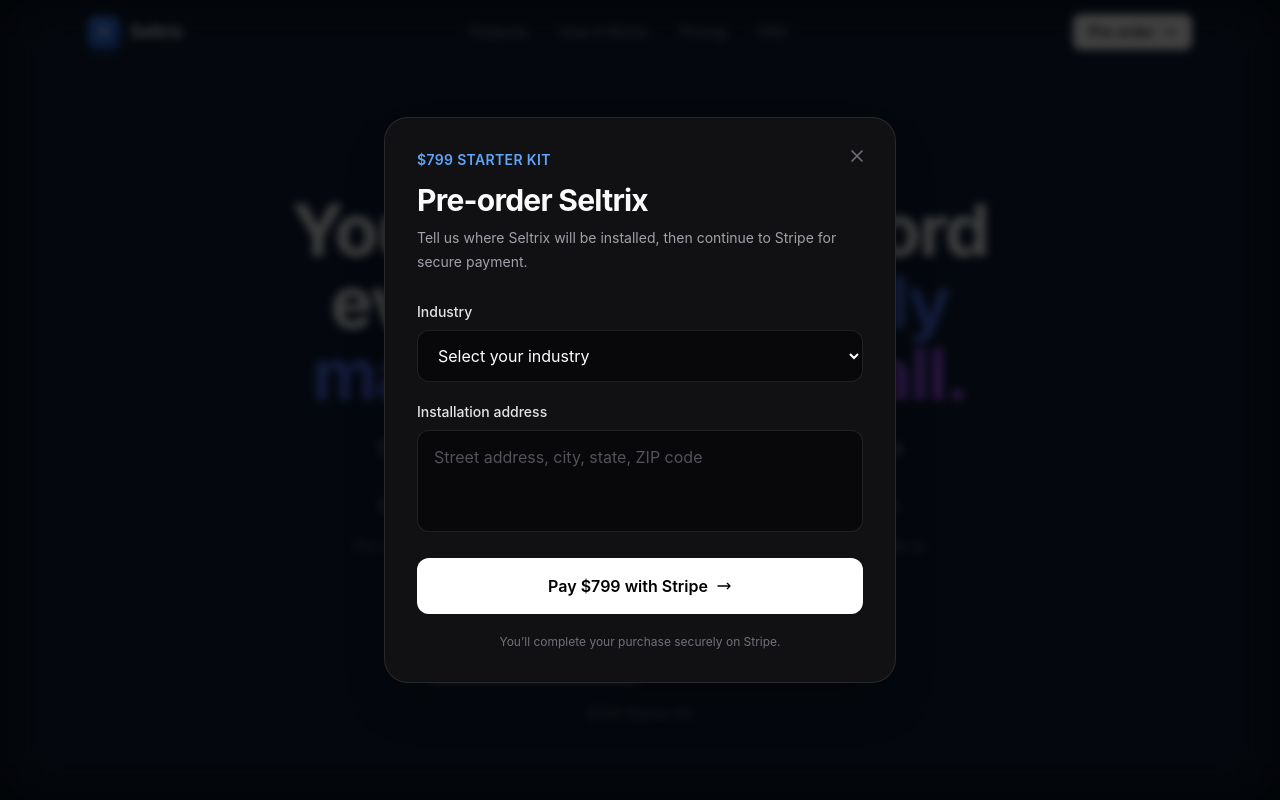
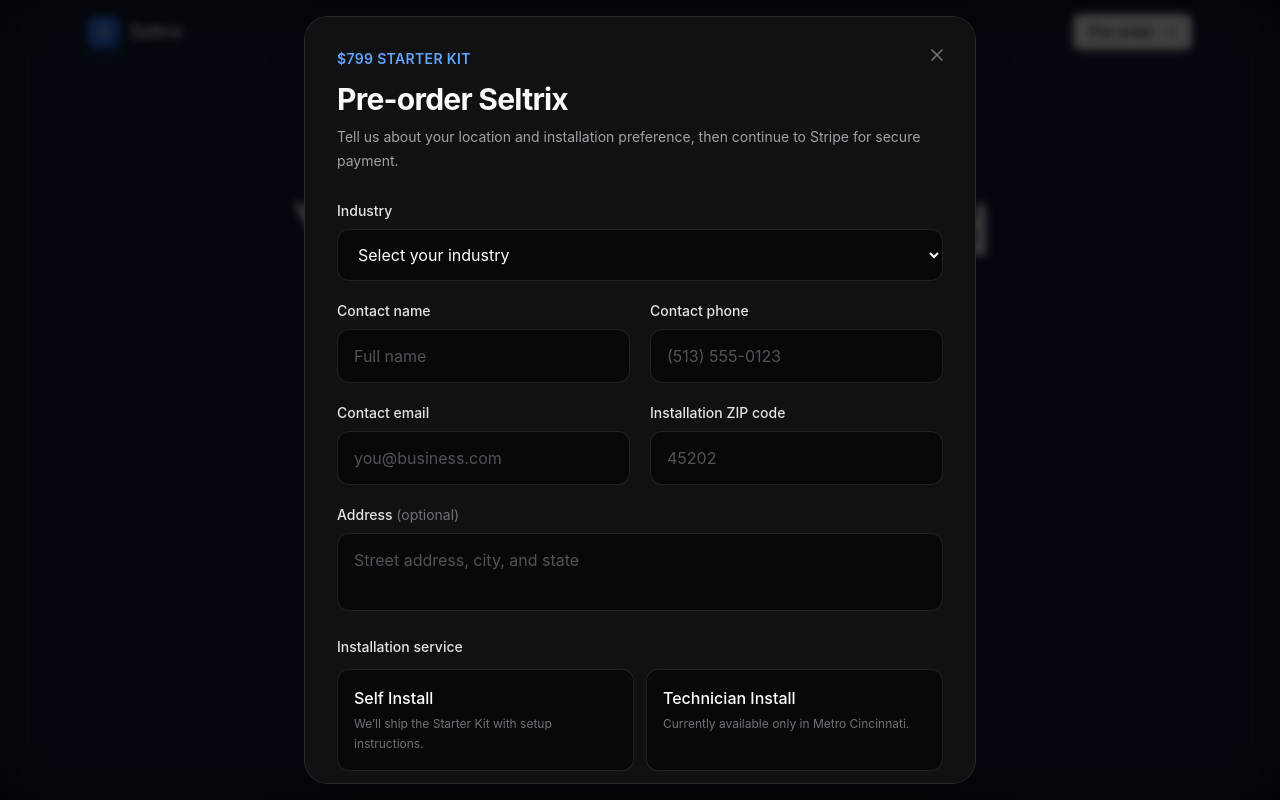
Before and after one commit to ruizhi1201/seltrix-website, a Next.js app: page / in a window 1280 px wide. Both pictures are taken after a click on the button "Pre-order". Shown: the top 800 px of the page. Built offline with nearby package versions, Linux system fonts and the light colour scheme.

Commit message:
Expand preorder customer details form

```diff
--- a/src/app/page.js
+++ b/src/app/page.js
@@ -599,41 +599,94 @@
 }
 
 function PreorderModal({ onClose }) {
-  const [industry, setIndustry] = useState('')
-  const [address, setAddress] = useState('')
+  const [formData, setFormData] = useState({
+    industry: '',
+    contactName: '',
+    contactPhone: '',
+    contactEmail: '',
+    zipcode: '',
+    address: '',
+    installationService: '',
+  })
+
+  const updateField = (field) => (event) => {
+    setFormData((current) => ({ ...current, [field]: event.target.value }))
+  }
 
   const handleSubmit = (event) => {
     event.preventDefault()
-    sessionStorage.setItem('seltrix-preorder', JSON.stringify({ industry, address }))
+    sessionStorage.setItem('seltrix-preorder', JSON.stringify(formData))
     window.location.assign(STRIPE_CHECKOUT)
   }
 
   return (
     <div className="fixed inset-0 z-[100] flex items-center justify-center p-4 sm:p-6" role="dialog" aria-modal="true" aria-labelledby="preorder-title">
       <button type="button" className="absolute inset-0 bg-black/75 backdrop-blur-sm" onClick={onClose} aria-label="Close pre-order form" />
-      <div className="relative w-full max-w-lg rounded-3xl border border-white/10 bg-[#111114] p-6 shadow-2xl sm:p-8">
+      <div className="relative max-h-[calc(100vh-2rem)] w-full max-w-2xl overflow-y-auto rounded-3xl border border-white/10 bg-[#111114] p-6 shadow-2xl sm:p-8">
         <button type="button" onClick={onClose} className="absolute right-5 top-5 rounded-lg p-2 text-zinc-500 transition-colors hover:bg-white/5 hover:text-white" aria-label="Close">
           <svg className="h-5 w-5" fill="none" stroke="currentColor" viewBox="0 0 24 24"><path strokeLinecap="round" strokeLinejoin="round" strokeWidth={2} d="M6 18L18 6M6 6l12 12" /></svg>
         </button>
 
         <p className="mb-3 text-sm font-semibold uppercase tracking-wide text-blue-400">$799 Starter Kit</p>
         <h2 id="preorder-title" className="mb-2 text-3xl font-bold tracking-tight">Pre-order Seltrix</h2>
-        <p className="mb-7 text-sm leading-6 text-zinc-400">Tell us where Seltrix will be installed, then continue to Stripe for secure payment.</p>
+        <p className="mb-7 text-sm leading-6 text-zinc-400">Tell us about your location and installation preference, then continue to Stripe for secure payment.</p>
 
         <form onSubmit={handleSubmit} className="space-y-5">
           <div>
             <label htmlFor="industry" className="mb-2 block text-sm font-medium text-zinc-200">Industry</label>
-            <select id="industry" value={industry} onChange={(event) => setIndustry(event.target.value)} required className="w-full rounded-xl border border-white/10 bg-[#08080a] px-4 py-3.5 text-white outline-none transition focus:border-blue-500 focus:ring-2 focus:ring-blue-500/20">
+            <select id="industry" value={formData.industry} onChange={updateField('industry')} required className="w-full rounded-xl border border-white/10 bg-[#08080a] px-4 py-3.5 text-white outline-none transition focus:border-blue-500 focus:ring-2 focus:ring-blue-500/20">
               <option value="" disabled>Select your industry</option>
-              <option value="restaurant">Restaurant</option>
-              <option value="retail">Retail</option>
-              <option value="other">Other</option>
+              <option value="Restaurant">Restaurant</option>
+              <option value="Retail">Retail</option>
+              <option value="Other">Other</option>
             </select>
           </div>
 
+          <div className="grid gap-5 sm:grid-cols-2">
+            <div>
+              <label htmlFor="contact-name" className="mb-2 block text-sm font-medium text-zinc-200">Contact name</label>
+              <input id="contact-name" value={formData.contactName} onChange={updateField('contactName')} required autoComplete="name" placeholder="Full name" className="w-full rounded-xl border border-white/10 bg-[#08080a] px-4 py-3.5 text-white placeholder:text-zinc-600 outline-none transition focus:border-blue-500 focus:ring-2 focus:ring-blue-500/20" />
+            </div>
+            <div>
+              <label htmlFor="contact-phone" className="mb-2 block text-sm font-medium text-zinc-200">Contact phone</label>
+              <input id="contact-phone" type="tel" value={formData.contactPhone} onChange={updateField('contactPhone')} required autoComplete="tel" placeholder="(513) 555-0123" className="w-full rounded-xl border border-white/10 bg-[#08080a] px-4 py-3.5 text-white placeholder:text-zinc-600 outline-none transition focus:border-blue-500 focus:ring-2 focus:ring-blue-500/20" />
+            </div>
+          </div>
+
+          <div className="grid gap-5 sm:grid-cols-2">
+            <div>
+              <label htmlFor="contact-email" className="mb-2 block text-sm font-medium text-zinc-200">Contact email</label>
+              <input id="contact-email" type="email" value={formData.contactEmail} onChange={updateField('contactEmail')} required autoComplete="email" placeholder="you@business.com" className="w-full rounded-xl border border-white/10 bg-[#08080a] px-4 py-3.5 text-white placeholder:text-zinc-600 outline-none transition focus:border-blue-500 focus:ring-2 focus:ring-blue-500/20" />
+            </div>
+            <div>
+              <label htmlFor="installation-zipcode" className="mb-2 block text-sm font-medium text-zinc-200">Installation ZIP code</label>
+              <input id="installation-zipcode" inputMode="numeric" pattern="[0-9]{5}(-[0-9]{4})?" value={formData.zipcode} onChange={updateField('zipcode')} required autoComplete="postal-code" placeholder="45202" className="w-full rounded-xl border border-white/10 bg-[#08080a] px-4 py-3.5 text-white placeholder:text-zinc-600 outline-none transition focus:border-blue-500 focus:ring-2 focus:ring-blue-500/20" />
+            </div>
+          </div>
+
           <div>
-            <label htmlFor="installation-address" className="mb-2 block text-sm font-medium text-zinc-200">Installation address</label>
-            <textarea id="installation-address" value={address} onChange={(event) => setAddress(event.target.value)} required rows={3} autoComplete="street-address" placeholder="Street address, city, state, ZIP code" className="w-full resize-none rounded-xl border border-white/10 bg-[#08080a] px-4 py-3.5 text-white placeholder:text-zinc-600 outline-none transition focus:border-blue-500 focus:ring-2 focus:ring-blue-500/20" />
+            <label htmlFor="installation-address" className="mb-2 block text-sm font-medium text-zinc-200">Address <span className="font-normal text-zinc-500">(optional)</span></label>
+            <textarea id="installation-address" value={formData.address} onChange={updateField('address')} rows={2} autoComplete="street-address" placeholder="Street address, city, and state" className="w-full resize-none rounded-xl border border-white/10 bg-[#08080a] px-4 py-3.5 text-white placeholder:text-zinc-600 outline-none transition focus:border-blue-500 focus:ring-2 focus:ring-blue-500/20" />
+          </div>
+
+          <fieldset>
+            <legend className="mb-3 block text-sm font-medium text-zinc-200">Installation service</legend>
+            <div className="grid gap-3 sm:grid-cols-2">
+              <label className={`cursor-pointer rounded-xl border p-4 transition ${formData.installationService === 'Self Install' ? 'border-blue-500 bg-blue-500/10' : 'border-white/10 bg-[#08080a] hover:border-white/20'}`}>
+                <input type="radio" name="installation-service" value="Self Install" checked={formData.installationService === 'Self Install'} onChange={updateField('installationService')} required className="sr-only" />
+                <span className="block font-medium text-white">Self Install</span>
+                <span className="mt-1 block text-xs leading-5 text-zinc-500">We’ll ship the Starter Kit with setup instructions.</span>
+              </label>
+              <label className={`cursor-pointer rounded-xl border p-4 transition ${formData.installationService === 'Technician Install — Metro Cincinnati only' ? 'border-blue-500 bg-blue-500/10' : 'border-white/10 bg-[#08080a] hover:border-white/20'}`}>
+                <input type="radio" name="installation-service" value="Technician Install — Metro Cincinnati only" checked={formData.installationService === 'Technician Install — Metro Cincinnati only'} onChange={updateField('installationService')} required className="sr-only" />
+                <span className="block font-medium text-white">Technician Install</span>
+                <span className="mt-1 block text-xs leading-5 text-zinc-500">Currently available only in Metro Cincinnati.</span>
+              </label>
+            </div>
+          </fieldset>
+
+          <div className="rounded-xl border border-blue-500/15 bg-blue-500/[0.06] p-4 text-sm leading-6 text-zinc-300">
+            After payment, our team will contact you within 24–48 hours to schedule your installation or provide a shipping update.
           </div>
 
           <button type="submit" className="group flex w-full items-center justify-center gap-2 rounded-xl bg-white px-6 py-4 font-semibold text-black transition-all hover:bg-zinc-200">
```
